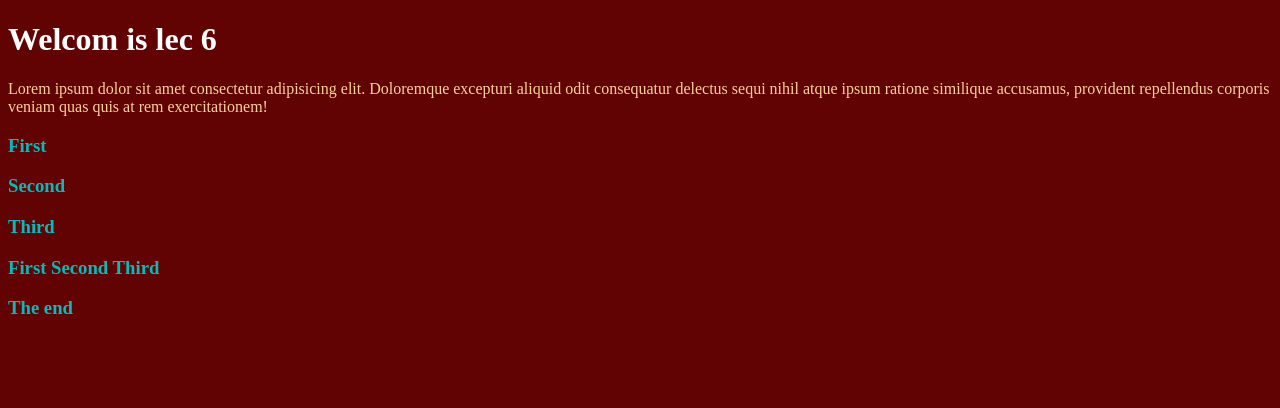
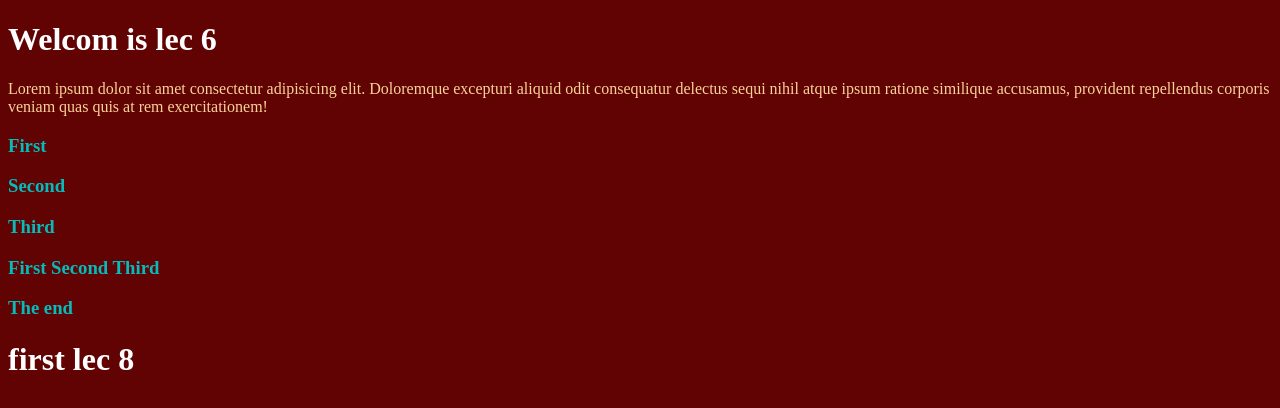
Before and after one commit to Abdullah1Hizam/lec7, a plain HTML site: page index.html in a window 1280 px wide. Drawn offline with Linux system fonts and the light colour scheme.

Commit message:
adding frist h1 lec 8

```diff
--- a/index.html
+++ b/index.html
@@ -14,5 +14,6 @@
     <h3>Third</h3>
     <h3>First Second Third</h3>
     <h3>The end</h3>
+    <h1>first lec 8</h1>
 </body>
 </html>
```
